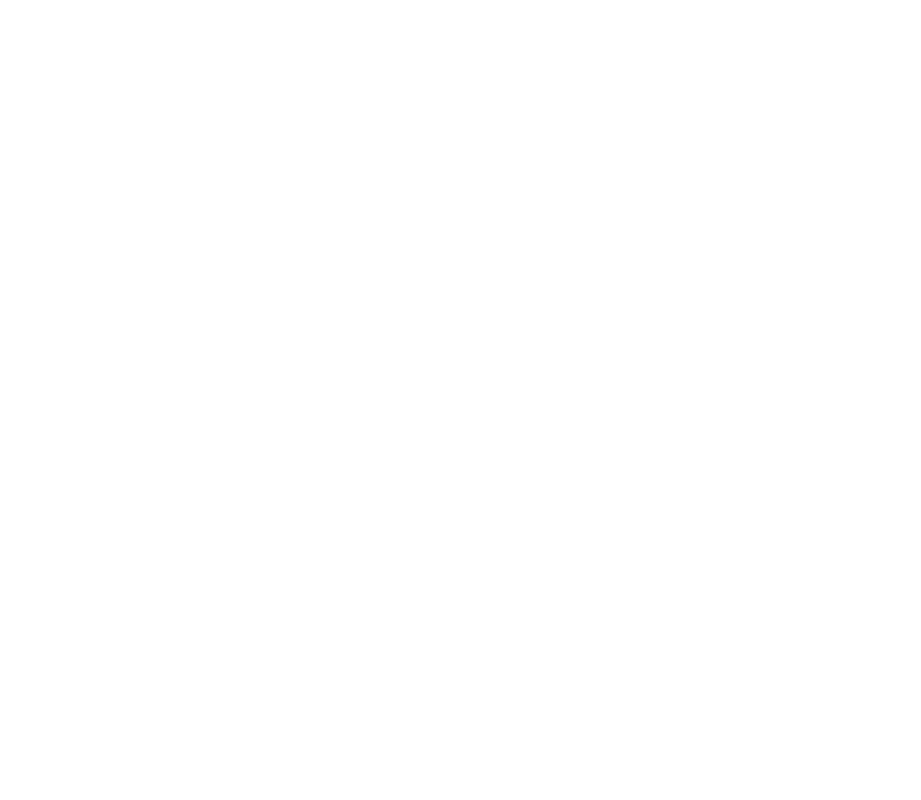
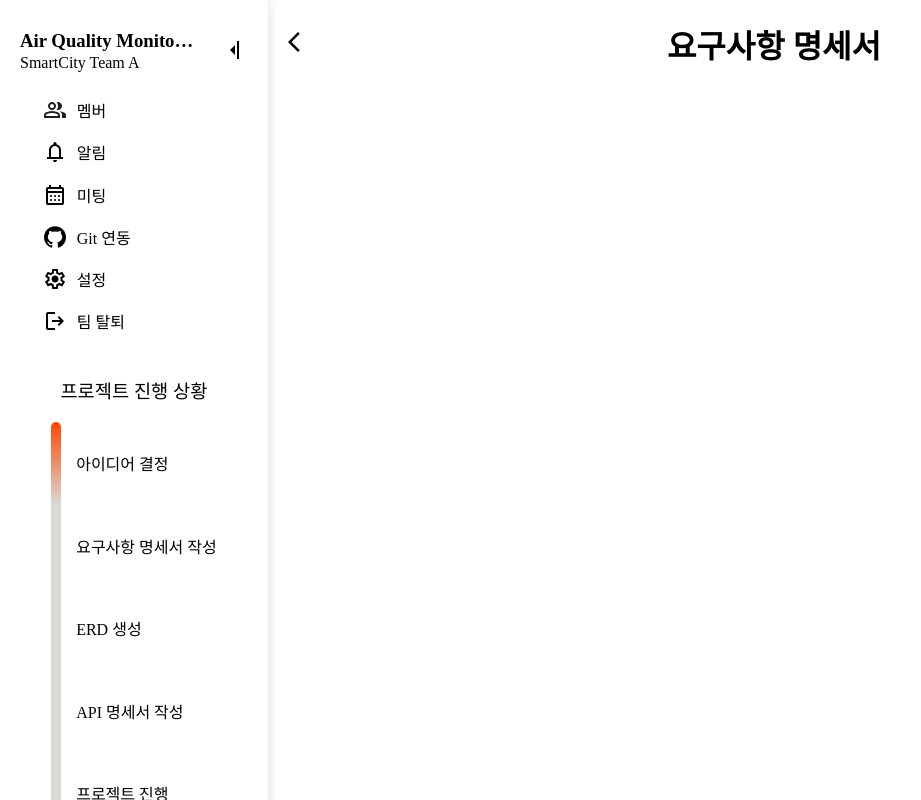
Before and after one commit to PJA-ProJect-Assistant/pja_frontend, a React (Vite) app in the folder pja/: page /ws/1/step/1 in a window 1280 px wide. Before the commit this address had no page. Shown: the whole page, without its empty margins (0-921 px from the left). Built offline with nearby package versions, Linux system fonts and the light colour scheme.

Commit message:
feat : navigate 추가

```diff
--- a/pja/src/Rotuer.tsx
+++ b/pja/src/Rotuer.tsx
@@ -19,7 +19,7 @@ const Router = () => {
       </Route> */}
       <Route path="/main" element={<MainPage />} />
       <Route path="/addws" element={<AddWSPage />} />
-      <Route path="/ws/:wsid" element={<MainWSPage />} />
+      <Route path="/ws/:wsid/step/:stepNumber" element={<MainWSPage />} />
     </Routes>
   );
 };
--- a/pja/src/components/modal/WsmenuModal.tsx
+++ b/pja/src/components/modal/WsmenuModal.tsx
@@ -45,3 +45,25 @@ export function WscompleteModal({ onClose }: IsClose) {
     </Dialog.Root>
   );
 }
+
+export function StepRestrictionModal({ onClose }: IsClose) {
+  // 수정,삭제,완료 등 권한 없을 때 띄우는 모달
+  return (
+    <Dialog.Root open={true} onOpenChange={onClose}>
+      <Dialog.Portal>
+        <Dialog.Overlay className="modal-overlay" />
+        <Dialog.Content className="modal-content">
+          <Dialog.Title className="modal-title">
+            이동이 불가능합니다
+          </Dialog.Title>
+          <Dialog.Description className="modal-description">
+            이전 단계를 모두 완료한 후 이동 가능합니다
+          </Dialog.Description>
+          <Dialog.Close asChild>
+            <button className="modal-close">확인</button>
+          </Dialog.Close>
+        </Dialog.Content>
+      </Dialog.Portal>
+    </Dialog.Root>
+  );
+}
--- a/pja/src/components/sidebar/ProgressStep.css
+++ b/pja/src/components/sidebar/ProgressStep.css
@@ -63,4 +63,5 @@
     flex: 1;
     display: flex;
     align-items: center;
+    cursor: pointer;
 }
--- a/pja/src/components/sidebar/ProgressStep.tsx
+++ b/pja/src/components/sidebar/ProgressStep.tsx
@@ -1,10 +1,36 @@
-import { useSelector } from "react-redux";
+import { useSelector, useDispatch } from "react-redux";
 import type { RootState } from "../../store/store";
 import "./ProgressStep.css"
+import { useNavigate } from "react-router-dom";
+import { StepRestrictionModal } from "../modal/WsmenuModal";
+import { useState } from "react";
+import { WscompleteModal } from "../modal/WsmenuModal";
+import { setSelectedWS } from "../../store/workspaceSlice";
+
 export default function ProgressStep() {
+    const dispatch = useDispatch();
+    const navigate = useNavigate();
     const selectedWS = useSelector(
         (state: RootState) => state.workspace.selectedWS
     );
+    const [modalOpen, setModalOpen] = useState<boolean>(false);
+    const [completeModalOpen, setCompleteModalOpen] = useState<boolean>(false);
+    const handleStepClick = (step: number) => {
+        if (step === 5) {
+            if (selectedWS?.progress_step === step) {
+                dispatch(setSelectedWS({ ...selectedWS, progress_step: 6 }))
+                navigate(`/ws/${selectedWS?.workspace_id}/step/${step}`);
+            }
+            else if (selectedWS?.progress_step == 6) {
+
+            }
+            else setCompleteModalOpen(true);
+        }
+        else if (typeof selectedWS?.progress_step === "number" && step <= selectedWS.progress_step) {
+            navigate(`/ws/${selectedWS?.workspace_id}/step/${step}`);
+        }
+        else setModalOpen(true);
+    };
     console.log({ selectedWS })
     const steps = [
         "아이디어 결정",
@@ -15,6 +41,7 @@ export default function ProgressStep() {
         "프로젝트 완료",
     ];
     return (
+        <>
             <div className="progress-container">
                 <h3>프로젝트 진행 상황</h3>
                 <div className="progressbar-container">
@@ -34,12 +61,17 @@ export default function ProgressStep() {
                     </div>
                     <div className="labels">
                         {steps.map((label, index) => (
-                        <div key={index} className="label">
+                            <div key={index} className="label" onClick={() => {
+                                handleStepClick(index);
+                            }}>
                                 {label}
                             </div>
                         ))}
                     </div>
                 </div>
             </div>
+            {modalOpen && <StepRestrictionModal onClose={() => setModalOpen(false)} />}
+            {completeModalOpen && <WscompleteModal onClose={() => setCompleteModalOpen(false)} />}
+        </>
     );
 }
--- a/pja/src/pages/mainpage/Myworkspace.tsx
+++ b/pja/src/pages/mainpage/Myworkspace.tsx
@@ -6,7 +6,6 @@ import type { workspace } from "../../types/workspace";
 import { useNavigate } from "react-router-dom";
 import { WsmenuModal } from "../../components/modal/WsmenuModal";
 import { WscompleteModal } from "../../components/modal/WsmenuModal";
-import { progress } from "framer-motion";
 
 export function Myworkspace() {
   const navigate = useNavigate();
@@ -148,7 +147,7 @@ export function Myworkspace() {
         key={ws.workspace_id}
         className="workspace-card"
         onDoubleClick={() => {
-          if (!editId) navigate(`/ws/${ws.workspace_id}`);
+          if (!editId) navigate(`/ws/${ws.workspace_id}/step/${ws.progress_step}`);
         }}
       >
         <div>
--- a/pja/src/pages/workspacepage/mainworkspacepage/MainWSPage.tsx
+++ b/pja/src/pages/workspacepage/mainworkspacepage/MainWSPage.tsx
@@ -7,15 +7,18 @@ import WsSidebar from "../../../components/sidebar/WsSidebar";
 import "./MainWSPage.css";
 import { useEffect, useState } from "react";
 import { AnimatePresence } from "framer-motion";
-import { WSHeader } from "../../../components/header/WSHeader";
+import IdeaPage from "../ideapage/IdeaPage";
+import RequirementsPage from "../requirementpage/RequirementsPage";
+import ERDPage from "../erdpage/ERDPage";
+import ApiSpecPage from "../apispecpage/ApiSpecPage";
+import DevelopmentPage from "../developmentpage/DevelopmentPage";
 
 export default function MainWSPage() {
-  const { wsid } = useParams<{
-    wsid: string;
-  }>();
+  const { wsid, stepNumber } = useParams<{ wsid: string; stepNumber: string }>();
   const dispatch = useDispatch();
   const [sidebarOpen, setSidebarOpen] = useState(true);
   const [showIcon, setShowIcon] = useState(false);
+  const step = Number(stepNumber ?? 0);
 
   useEffect(() => {
     const selectws: workspace | undefined = dummyWorkspaces.find(
@@ -56,7 +59,21 @@ export default function MainWSPage() {
         </div>
       )}
       <div className="wscontent-container">
-        <WSHeader title="아이디어 요약" />
+        {step === 0 && (
+          <IdeaPage />
+        )}
+        {step === 1 && (
+          <RequirementsPage />
+        )}
+        {step === 2 && (
+          <ERDPage />
+        )}
+        {step === 3 && (
+          <ApiSpecPage />
+        )}
+        {(step === 4 || step === 5 || step == 6) && (
+          <DevelopmentPage />
+        )}
       </div>
     </div>
   );
```
Lines whose indentation alone changed are shown as unchanged.
